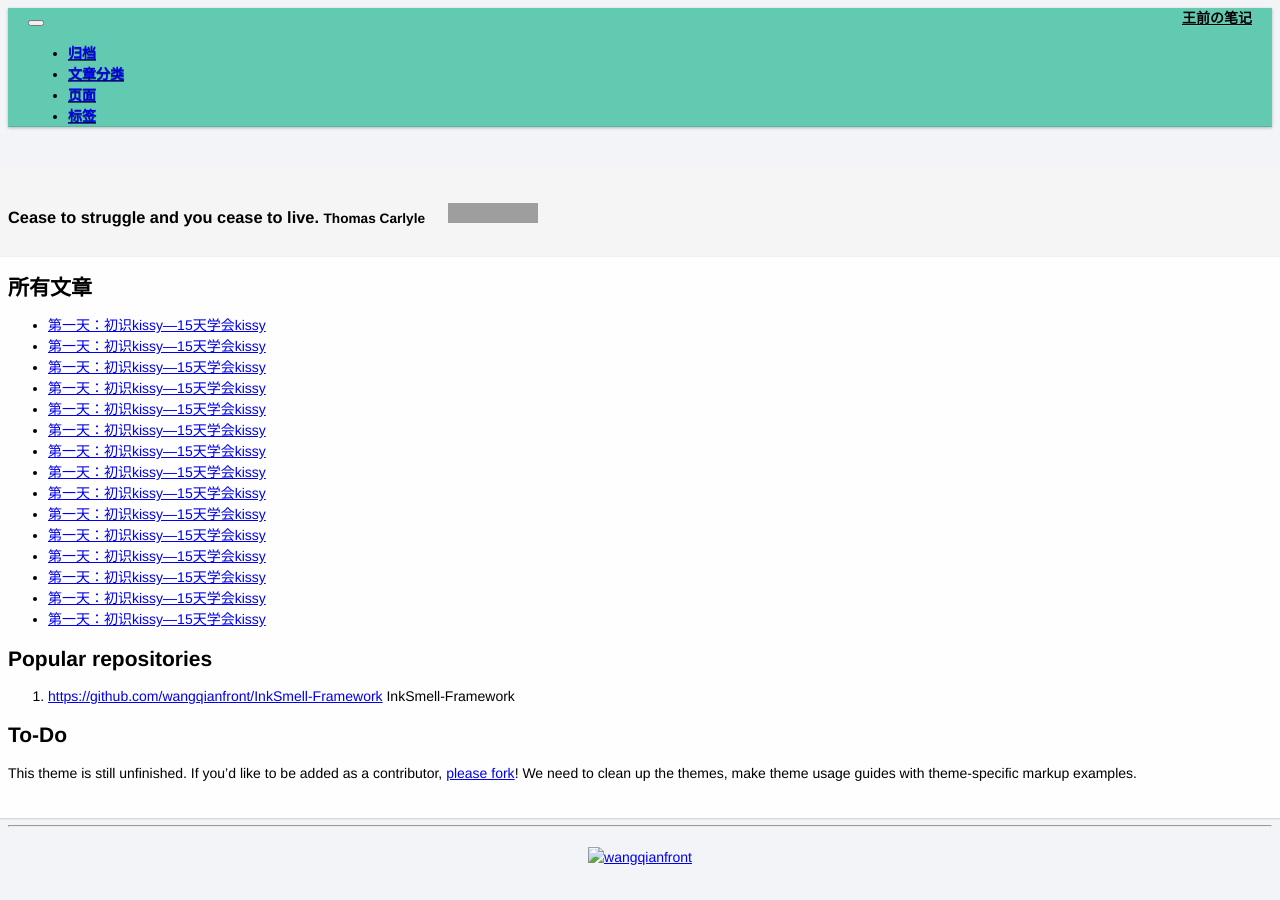
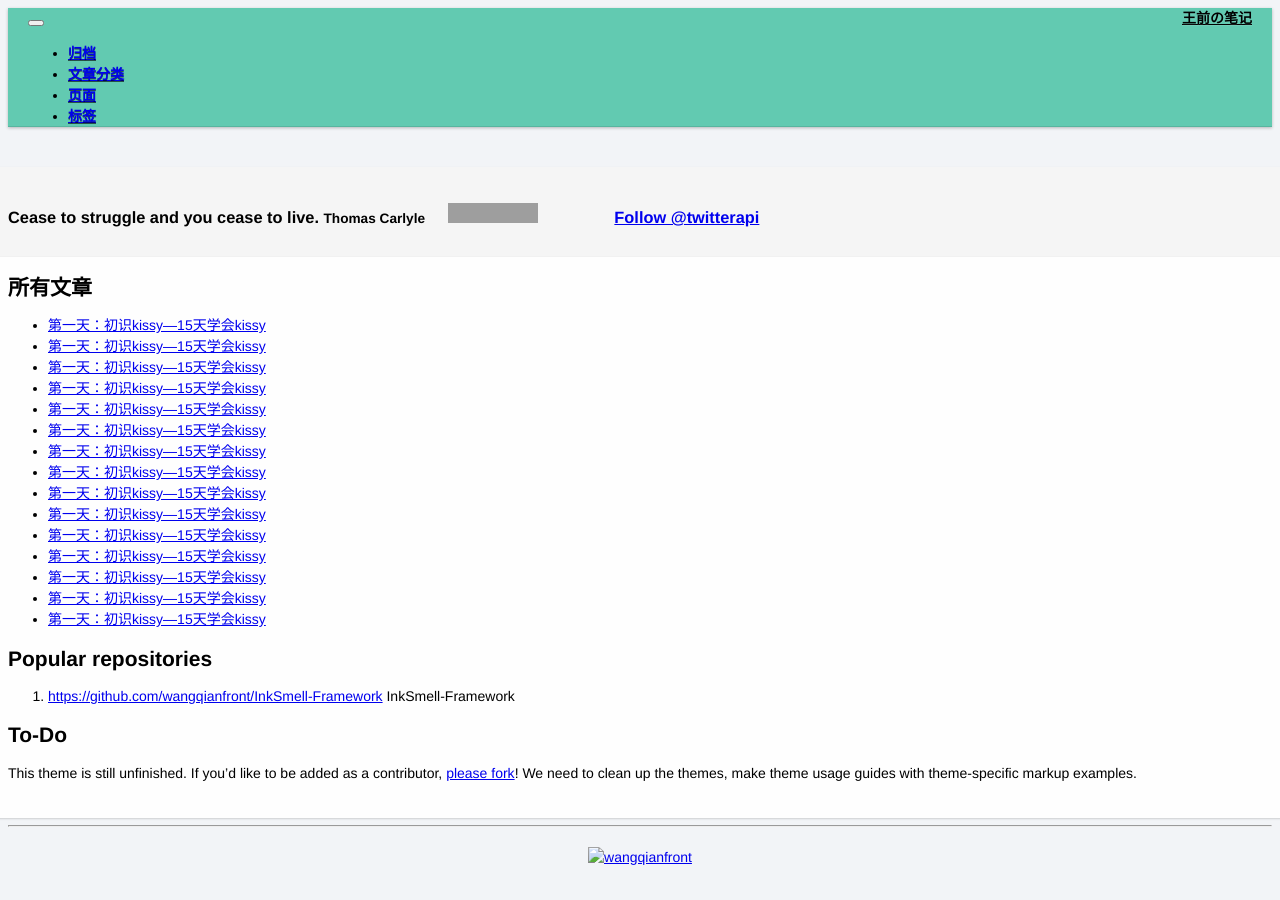
Before and after one commit to wangqianfront/wangqianfront.github.io, a Jekyll site: the page built from index.md, in a window 1280 px wide. Built offline with Jekyll 4.4.1, drawn with Linux system fonts in a browser that asks for light colours; nearby versions of some CDN libraries; comment, search, counter and statistics services are not loaded; grey boxes are pictures that could not be loaded.

Commit message:
Update page.html

```diff
--- a/_includes/themes/twitter/page.html
+++ b/_includes/themes/twitter/page.html
@@ -3,6 +3,9 @@
   {{ page.header }} <small>{{ page.tagline }}</small>
   &nbsp;&nbsp;&nbsp;
    <iframe src="http://ghbtns.com/github-btn.html?user=wangqianfront&type=follow&count=true" allowtransparency="true" frameborder="0" scrolling="0" width="162px" height="20px"></iframe>
+
+    <a href="https://twitter.com/wangqianfront" class="twitter-follow-button" data-show-count="true" data-lang="en">Follow @twitterapi</a>
+<script>!function(d,s,id){var js,fjs=d.getElementsByTagName(s)[0];if(!d.getElementById(id)){js=d.createElement(s);js.id=id;js.src="//platform.twitter.com/widgets.js";fjs.parentNode.insertBefore(js,fjs);}}(document,"script","twitter-wjs");</script>
   </h3>
 
 </div>
```
